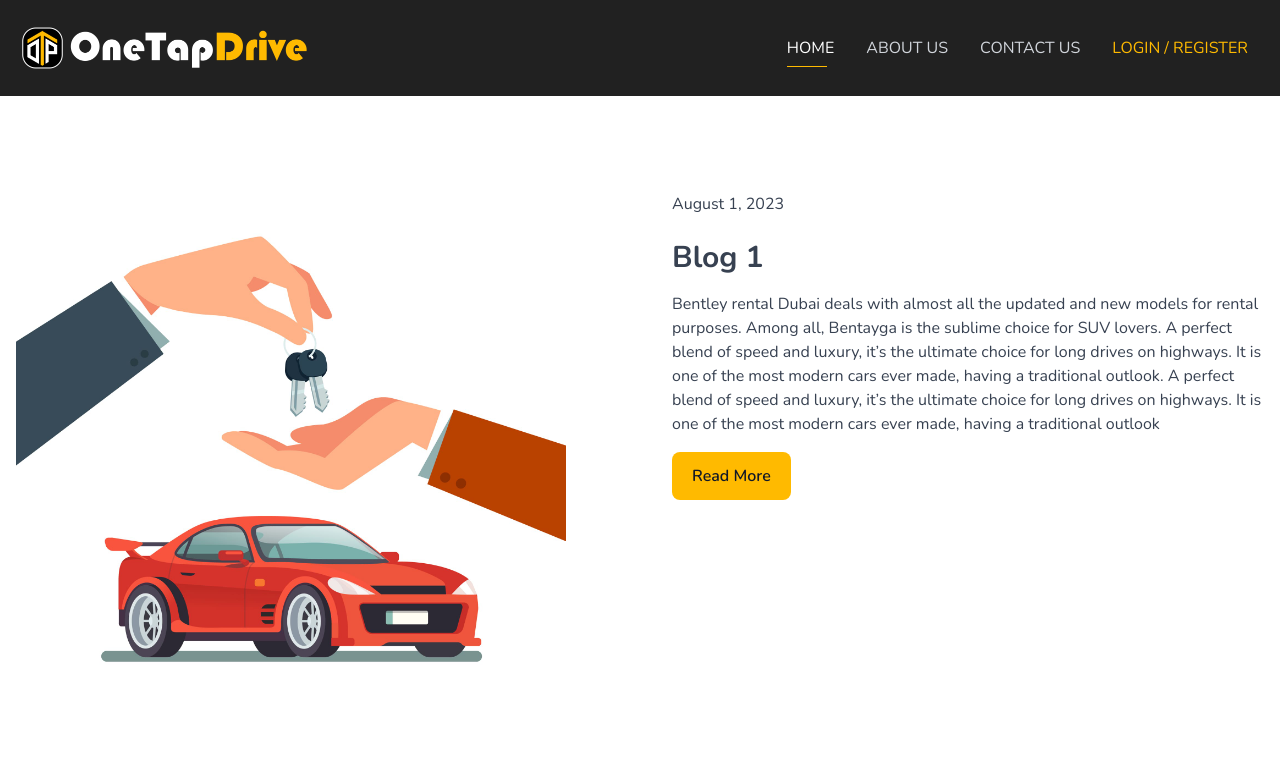
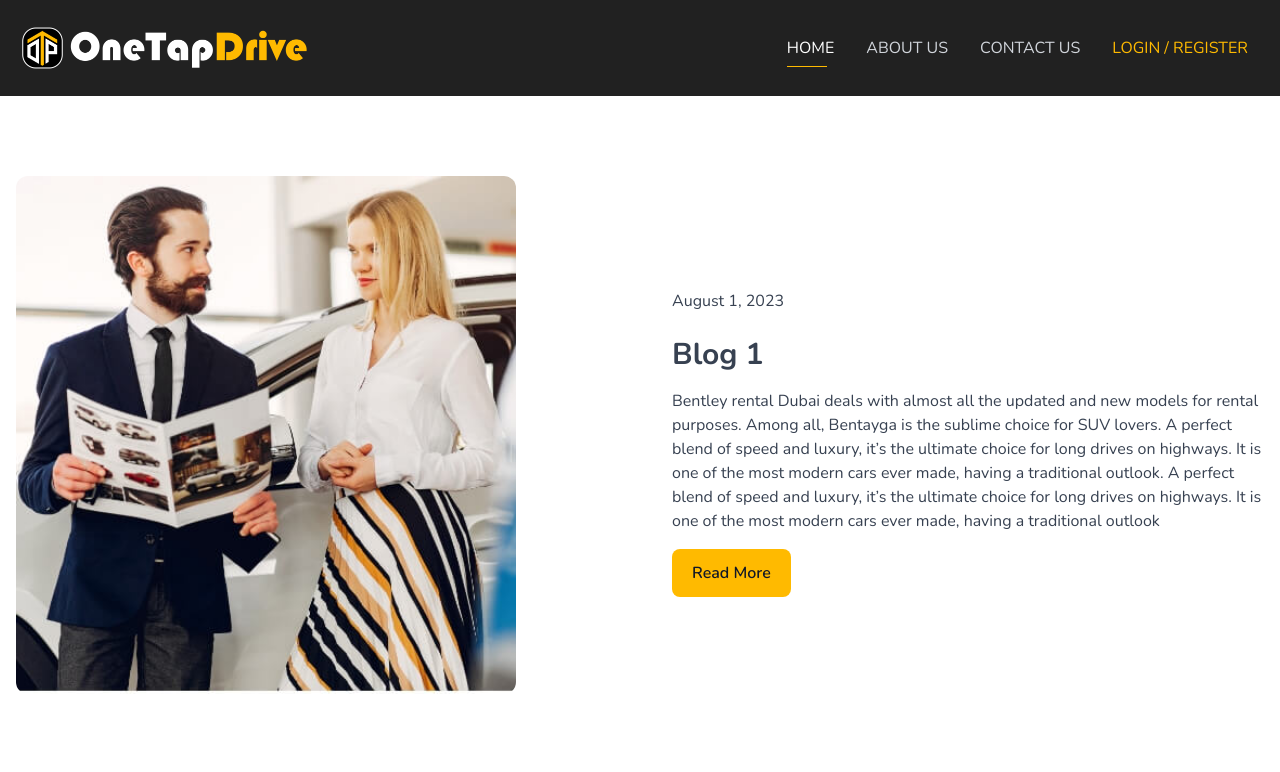
Before and after one commit to shoaib8236/one-tap-drive-tw, a Next.js app: page /blogs in a window 1280 px wide. Shown: the top 772 px of the page. Built offline with nearby package versions, Linux system fonts and the light colour scheme.

Commit message:
create blog page

```diff
--- a/components/BlogCard/BlogCard.tsx
+++ b/components/BlogCard/BlogCard.tsx
@@ -8,23 +8,28 @@ const BlogCard = () => {
     <>
       <Section>
         <Container>
-          <div className="grid grid-cols-1 md:grid-cols-2 space-x-6 gap-4 mt-20">
-            <div>
-                <Image width={550} height={350} src={"/rent-vector.jpg"} alt="Blog-image"/>
+          {[1, 2, 3, 4, 5].map((item) =>
+            <>
+              <div className="grid grid-cols-1 md:grid-cols-2 space-x-6 gap-4 mt-20 items-center ">
+                <div className={`${item % 2 === 0 && "order-last"}`}>
+                  <Image className="rounded-xl" width={500} height={100} src={"/about_image.jpg"} alt="Blog-image" />
                 </div>
                 <div>
                   <div>
-
                     <p className="mt-4">August 1, 2023</p>
                     <h2 className="mt-6">Blog 1</h2>
                     <p className="mt-4">
-                Bentley rental Dubai deals with almost all the updated and new models for rental purposes. Among all, Bentayga is the sublime choice for SUV lovers. A perfect blend
-                of speed and luxury, it’s the ultimate choice for long drives on highways. It is one of the most modern cars ever made, having a traditional outlook. A perfect blend of speed and luxury, it’s the ultimate choice for long drives on highways. It is one of the most modern cars ever made, having a traditional outlook
+                      Bentley rental Dubai deals with almost all the updated and new models for rental purposes. Among all, Bentayga is the sublime choice for SUV lovers. A perfect
+                      blend of speed and luxury, it’s the ultimate choice for long drives on highways. It is one of the most modern cars ever made, having a traditional outlook. A
+                      perfect blend of speed and luxury, it’s the ultimate choice for long drives on highways. It is one of the most modern cars ever made, having a traditional
+                      outlook
                     </p>
                     <Button className="mt-4" text="Read More" size="md" />
                   </div>
                 </div>
               </div>
+            </>
+          )}
         </Container>
       </Section>
     </>
```
Lines whose indentation alone changed are shown as unchanged.
